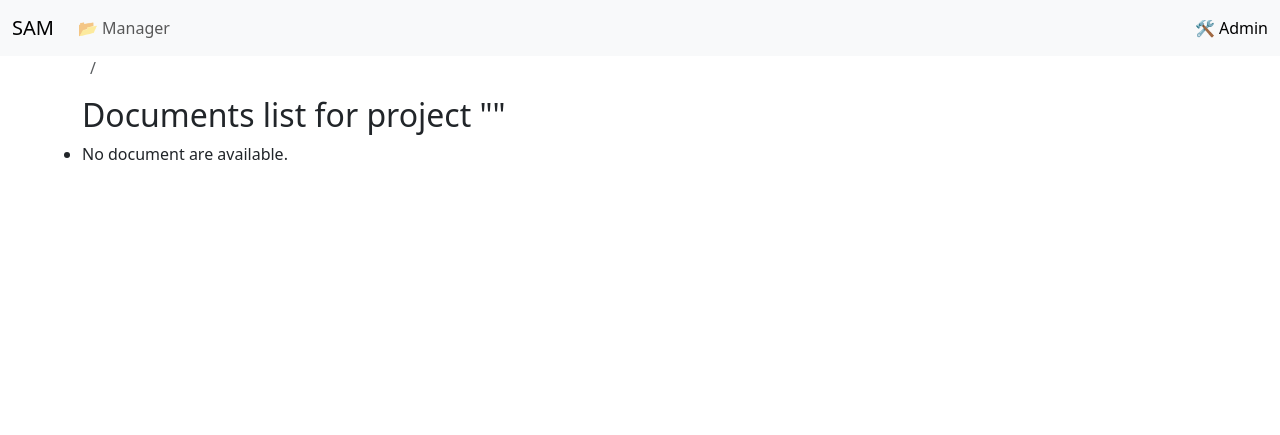
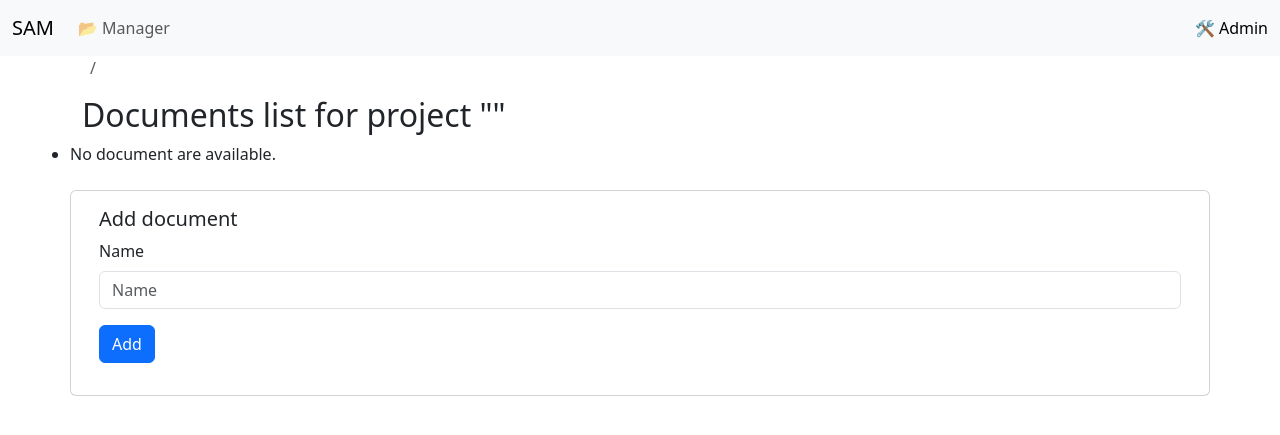
Before and after one commit to yurivital/sam, a Django app: template sam/manager/templates/manager/project_detail.html in a window 1280 px wide. Shown: the top 435 px of the page. Run offline with Django 4.2, Linux system fonts and the light colour scheme; the template is opened without the code that fills it: values that come from a table or form of the project are taken from there, others are empty; some libraries are stand-ins or nearby versions.

Commit message:
From for document addition

```diff
--- a/sam/manager/templates/manager/project_detail.html
+++ b/sam/manager/templates/manager/project_detail.html
@@ -1,17 +1,32 @@
-{% extends 'base.html' %} {% block breadcrumbs %}
+{% extends 'base.html' %} {% load django_bootstrap5 %} {% block breadcrumbs %}
 <li class="breadcrumb-item active" aria-current="page">
   {{ project.entity.name }}
 </li>
 <li class="breadcrumb-item active" aria-current="page">{{ project.name }}</li>
 {% endblock%} {% block content %}
 <h2>Documents list for project "{{ project.name}}"</h2>
-<ul>
+
+<ul class="list-group list-group-flush">
   {% for document in project.documents.all %}
-  <li>
+  <li class="list-group-item">
     <a href="#">{{ document.name }}</a>
   </li>
   {% empty %}
   <li>No document are available.</li>
   {% endfor %}
 </ul>
+
+<div class="card mt-4">
+  <div class="card-body">
+    <h5 class="card-title">Add document</h5>
+    <form
+      action="{% url 'manager:project' project.id %}"
+      method="post"
+      clas="form"
+    >
+      {% csrf_token %} {% bootstrap_form form layout="horizontal" %}
+      {% bootstrap_button button_type="submit" content="Add" %}
+    </form>
+  </div>
+</div>
 {% endblock %}
--- a/sam/manager/urls.py
+++ b/sam/manager/urls.py
@@ -8,7 +8,7 @@ urlpatterns = [
     path("entity/<int:pk>/", views.EntityDetailView.as_view(), name="entity"),
     path(
         "entity/project/<int:pk>/",
-        views.ProjectDetailView.as_view(),
+        views.ProjectView.as_view(),
         name="project",
     ),
 ]
--- a/sam/manager/views.py
+++ b/sam/manager/views.py
@@ -1,5 +1,9 @@
 from django.shortcuts import render, get_object_or_404
-from django.views import generic
+from django.views import generic, View
+from django import forms
+from django.urls import reverse
+from django.views.generic import FormView
+from django.views.generic.detail import SingleObjectMixin
 from .models import Document, Entity, Project
 
 
@@ -12,5 +16,43 @@ class EntityDetailView(generic.DetailView):
     model = Entity
 
 
+class AddDocumentForm(forms.ModelForm):
+    project = forms.ModelChoiceField(queryset=Project.objects.all(), widget=forms.HiddenInput())
+
+    class Meta:
+        model = Document
+        fields = ["name", "project"]
+
+
 class ProjectDetailView(generic.DetailView):
     model = Project
+
+    def get_context_data(self, **kwargs):
+        context = super().get_context_data(**kwargs)
+        print(context)
+        context["form"] = AddDocumentForm(initial={"project": context["object"].id})
+        return context
+
+
+class AddDocumentFormView(SingleObjectMixin, FormView):
+    model = Document
+    form_class = AddDocumentForm
+
+    def post(self, request, *args, **kwargs):
+        form = self.get_form()
+        if form.is_valid():
+            self.object = Document.objects.create(name=form.cleaned_data["name"], project=form.cleaned_data["project"])
+        return super().post(request, *args, **kwargs)
+
+    def get_success_url(self):
+        return reverse("manager:project", kwargs={"pk": self.object.project.id})
+
+
+class ProjectView(View):
+    def get(self, request, *args, **kwargs):
+        view = ProjectDetailView.as_view()
+        return view(request, *args, **kwargs)
+
+    def post(self, request, *args, **kwargs):
+        view = AddDocumentFormView.as_view()
+        return view(request, *args, **kwargs)
```
